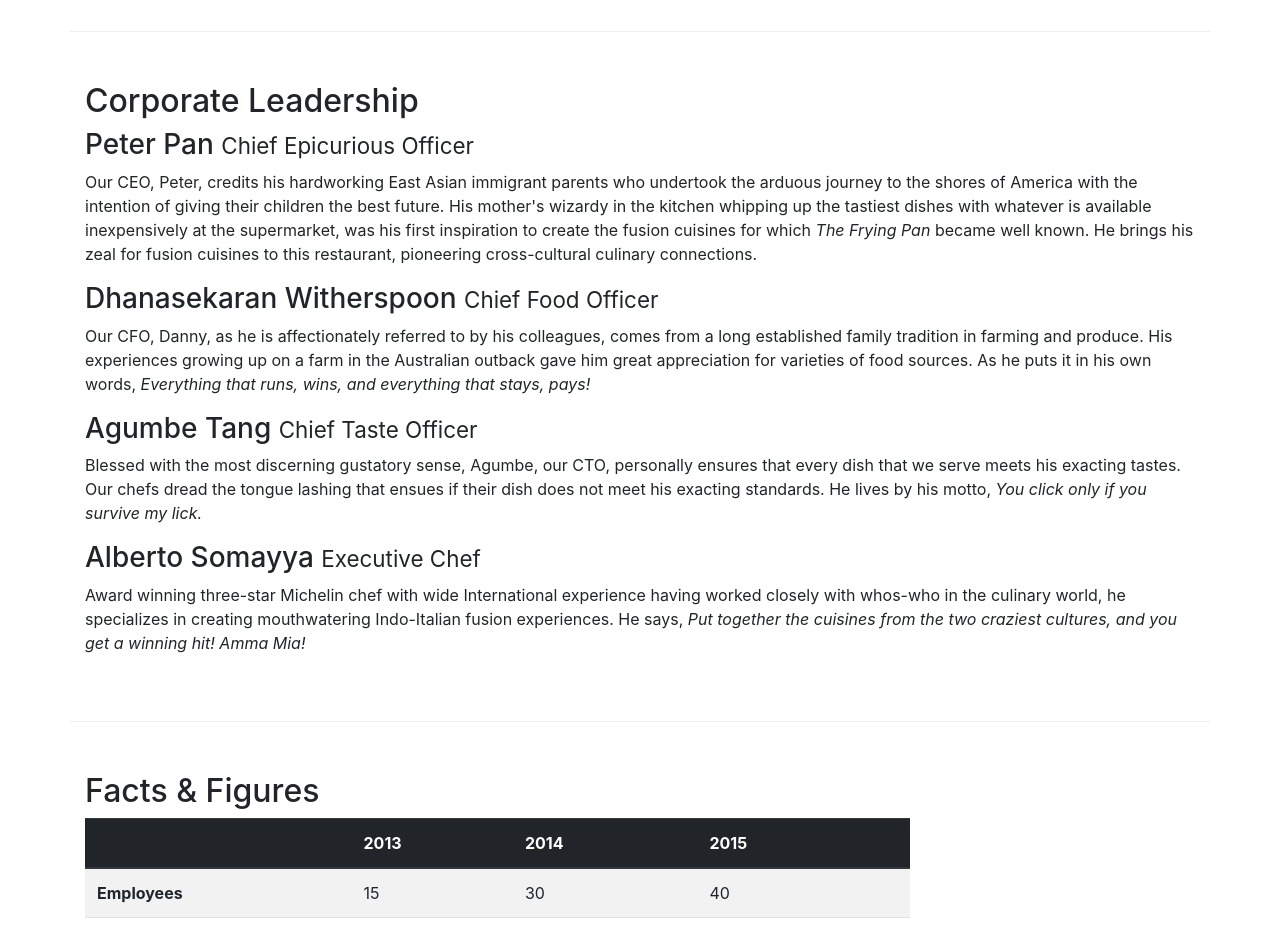
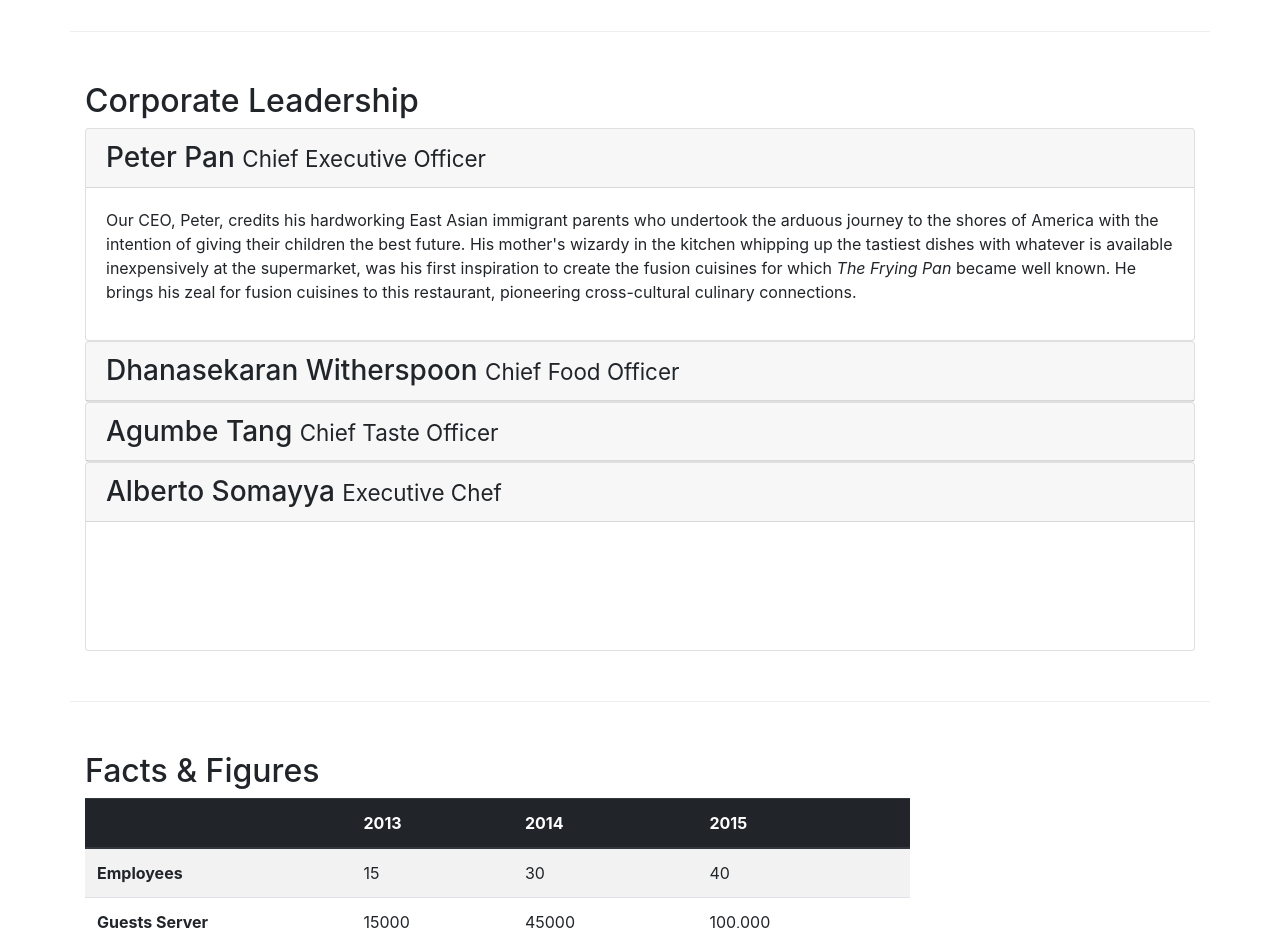
Before and after one commit to timtnguyen/Bootstrap-proj, a website: page aboutus.html in a window 1280 px wide. Shown: the part 940-1868 px from the top of the page. Drawn offline with nearby package versions, Linux system fonts and the light colour scheme.

Commit message:
Changes aboutus.html, index.html

```diff
--- a/aboutus.html
+++ b/aboutus.html
@@ -6,7 +6,6 @@
     <meta name="viewport" content="width=device-width, initial-scale=1, shrink-to-fit=no">
     <meta http-equiv="x-ua-compatible" content="ie=edge">
     <link rel="stylesheet" href="node_modules/bootstrap/dist/css/bootstrap.min.css">
-    <!-- <link rel="stylesheet" href="https://stackpath.bootstrapcdn.com/bootstrap/4.1.3/css/bootstrap.min.css" integrity="sha384-MCw98/SFnGE8fJT3GXwEOngsV7Zt27NXFoaoApmYm81iuXoPkFOJwJ8ERdknLPMO" crossorigin="anonymous"> -->
     <link rel="stylesheet" href="node_modules/font-awesome/css/font-awesome.min.css">
     <link rel="stylesheet" href="node_modules/bootstrap-social/bootstrap-social.css">
     <link rel="stylesheet" href="css/styles.css">
@@ -97,14 +96,70 @@
         <div class="row row-content">
             <div class="col-12 col-auto">
                 <h2>Corporate Leadership</h2>
-                <h3>Peter Pan <small>Chief Epicurious Officer</small></h3>
-                <p class="d-none d-sm-block">Our CEO, Peter, credits his hardworking East Asian immigrant parents who undertook the arduous journey to the shores of America with the intention of giving their children the best future. His mother's wizardy in the kitchen whipping up the tastiest dishes with whatever is available inexpensively at the supermarket, was his first inspiration to create the fusion cuisines for which <em>The Frying Pan</em> became well known. He brings his zeal for fusion cuisines to this restaurant, pioneering cross-cultural culinary connections.</p>
-                <h3>Dhanasekaran Witherspoon <small>Chief Food Officer</small></h3>
-                <p class="d-none d-sm-block">Our CFO, Danny, as he is affectionately referred to by his colleagues, comes from a long established family tradition in farming and produce. His experiences growing up on a farm in the Australian outback gave him great appreciation for varieties of food sources. As he puts it in his own words, <em>Everything that runs, wins, and everything that stays, pays!</em></p>
-                <h3>Agumbe Tang <small>Chief Taste Officer</small></h3>
-                <p class="d-none d-sm-block">Blessed with the most discerning gustatory sense, Agumbe, our CTO, personally ensures that every dish that we serve meets his exacting tastes. Our chefs dread the tongue lashing that ensues if their dish does not meet his exacting standards. He lives by his motto, <em>You click only if you survive my lick.</em></p>
-                <h3>Alberto Somayya <small>Executive Chef</small></h3>
-                <p class="d-none d-sm-block">Award winning three-star Michelin chef with wide International experience having worked closely with whos-who in the culinary world, he specializes in creating mouthwatering Indo-Italian fusion experiences. He says, <em>Put together the cuisines from the two craziest cultures, and you get a winning hit! Amma Mia!</em></p>
+
+                <div id="accordion">
+                    <div class="card">
+                        <div class="card-header" role="tab" id="peterhead">
+                            <h3 class="mb-0">
+                                <a data-toggle="collapse" data-target="#peter">
+                                    Peter Pan <small>Chief Executive Officer</small>
+                                </a>
+                            </h3>
+                        </div>
+                        <div role="tabpanel" class="collapse show" id="peter" data-parent="#accordion">
+                            <div class="card-body">
+                                <p class="d-none d-sm-block">Our CEO, Peter, credits his hardworking East Asian immigrant parents who undertook the arduous journey to the shores of America with the intention of giving their children the best future. His mother's wizardy in the kitchen whipping up the tastiest dishes with whatever is available inexpensively at the supermarket, was his first inspiration to create the fusion cuisines for which <em>The Frying Pan</em> became well known. He brings his zeal for fusion cuisines to this restaurant, pioneering cross-cultural culinary connections.</p>
+                            </div>
+                        </div>
+                    </div>
+
+                    <div class="card">
+                        <div class="card-header" role="tab" id="dannyhead">
+                            <h3 class="mb-0">
+                                <a data-toggle="collapse" data-target="#danny">
+                                        Dhanasekaran Witherspoon <small>Chief Food Officer</small>
+                                </a>
+                            </h3>
+                        </div>
+                        <div class="collapse fade" id="danny" data-parent="#accordion">
+                            <div class="card-body">
+                                <p class="d-none d-sm-block">Our CFO, Danny, as he is affectionately referred to by his colleagues, comes from a long established family tradition in farming and produce. His experiences growing up on a farm in the Australian outback gave him great appreciation for varieties of food sources. As he puts it in his own words, <em>Everything that runs, wins, and everything that stays, pays!</em></p>
+                            </div>
+                        </div>
+                    </div>
+
+                    <div class="card">
+                        <div class="card-header" role="tab" id="agumbehead">
+                            <h3 class="mb-0">
+                                <a data-toggle="collapse" data-target="#agumbe">
+                                    Agumbe Tang <small>Chief Taste Officer</small>
+                                </a>
+                            </h3>
+                        </div>
+                        <div class="collapse fade" id="agumbe" data-parent="#accordion">
+                            <div class="card-body">
+                                <p class="d-none d-sm-block">Blessed with the most discerning gustatory sense, Agumbe, our CTO, personally ensures that every dish that we serve meets his exacting tastes. Our chefs dread the tongue lashing that ensues if their dish does not meet his exacting standards. He lives by his motto, <em>You click only if you survive my lick.</em></p>
+                            </div>
+                        </div>
+                    </div>
+
+                    <div class="card">
+                        <div class="card-header" role="tab" id="albertohead">
+                            <h3 class="mb-0">
+                                <a data-toggle="collapse" data-target="#alberto">
+                                    Alberto Somayya <small>Executive Chef</small>
+                                </a>
+                            </h3>
+                        </div>
+
+                        <div class="tab-pane fade" id="alberto" data-parent="#accordion">
+                            <div class="card-body">
+                                <p class="d-none d-sm-block">Award winning three-star Michelin chef with wide International experience having worked closely with whos-who in the culinary world, he specializes in creating mouthwatering Indo-Italian fusion experiences. He says, <em>Put together the cuisines from the two craziest cultures, and you get a winning hit! Amma Mia!</em></p>
+                            </div>
+                        </div>
+                    </div>
+
+                </div>
             </div>
        </div>
 
@@ -200,9 +255,6 @@
     <script src="node_modules/jquery/dist/jquery.slim.min.js"></script>
     <script src="node_modules/popper.js/dist/umd/popper.min.js"></script>
     <script src="node_modules/bootstrap/dist/js/bootstrap.min.js"></script>
-    <!-- <script src="https://code.jquery.com/jquery-3.3.1.slim.min.js" integrity="sha384-q8i/X+965DzO0rT7abK41JStQIAqVgRVzpbzo5smXKp4YfRvH+8abtTE1Pi6jizo" crossorigin="anonymous"></script>
-    <script src="https://cdnjs.cloudflare.com/ajax/libs/popper.js/1.14.3/umd/popper.min.js" integrity="sha384-ZMP7rVo3mIykV+2+9J3UJ46jBk0WLaUAdn689aCwoqbBJiSnjAK/l8WvCWPIPm49" crossorigin="anonymous"></script>
-    <script src="https://stackpath.bootstrapcdn.com/bootstrap/4.1.3/js/bootstrap.min.js" integrity="sha384-ChfqqxuZUCnJSK3+MXmPNIyE6ZbWh2IMqE241rYiqJxyMiZ6OW/JmZQ5stwEULTy" crossorigin="anonymous"></script> -->
 </body>
 
 </html>
--- a/css/styles.css
+++ b/css/styles.css
@@ -37,3 +37,10 @@ body {
 .navbar-dark {
     background-color: #512DA8;
 }
+
+.tab-content {
+    border-left: 1px solid #ddd;
+    border-right: 1px solid #ddd;
+    border-bottom: 1px solid #ddd;
+    padding: 10px;
+}
```
Also changed, not shown: index.html (+1 -1 lines).
